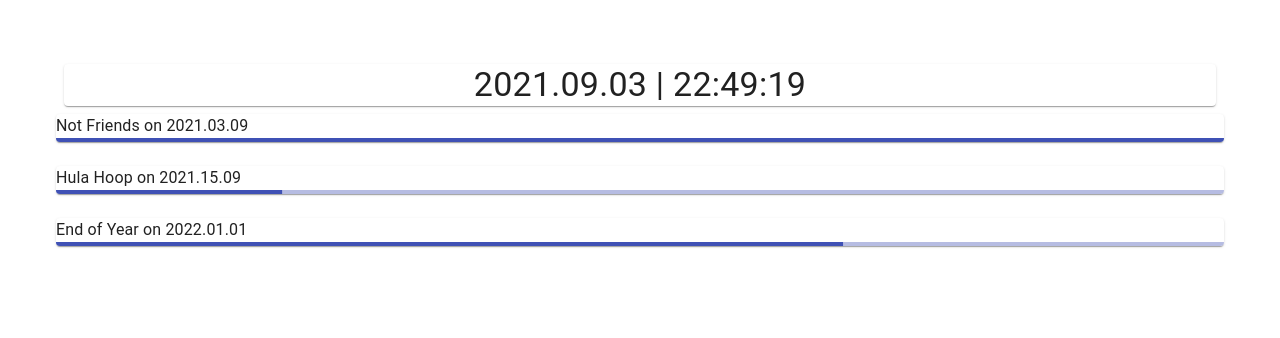
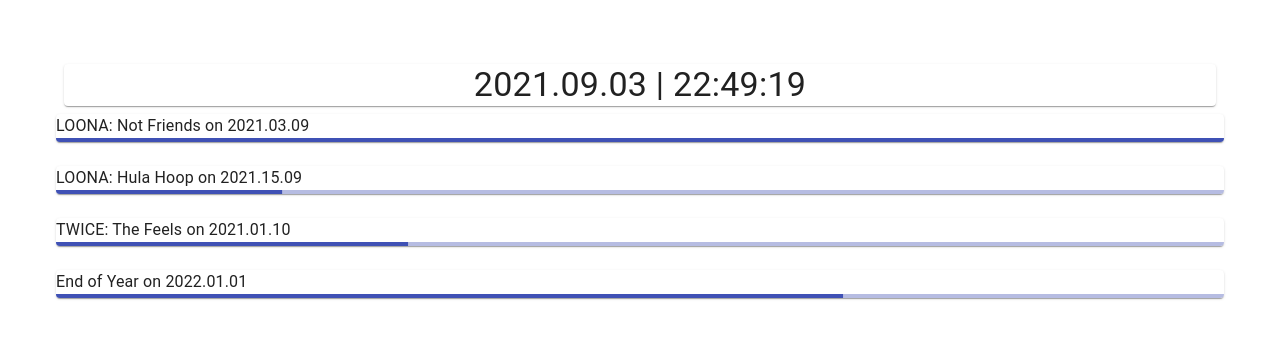
Before and after one commit to adcbotwastaken/countdown, a React (Create React App) app: page / in a window 1280 px wide. Shown: the top 338 px of the page. Built offline with nearby package versions, Linux system fonts and the light colour scheme.

Commit message:
updated data with another dateobj

```diff
--- a/src/data/countdownDates.js
+++ b/src/data/countdownDates.js
@@ -1,14 +1,20 @@
 const countdownDates = [
     {
-        "name": "Not Friends",
+        "name": "LOONA: Not Friends",
         "startDate": '01 Sep 2021 00:00:00 EST',
         "endDate": '2021-09-03T18:00:00.000+09:00'
     },
 
     {
-        "name": "Hula Hoop",
+        "name": "LOONA: Hula Hoop",
         "startDate": '01 Sep 2021 00:00:00 EST',
         "endDate": '2021-09-15T18:00:00.000+09:00'
+    },
+
+    {
+        "name": "TWICE: The Feels",
+        "startDate": '23 Aug 2021 00:00:00 EST',
+        "endDate": '2021-10-01T13:00:00.000+09:00'
     },
 
     {
@@ -16,6 +22,8 @@ const countdownDates = [
         "startDate": "2021-01-01T00:00:00",
         "endDate": "2022-01-01T00:00:00",
     }
+
+
 ]
 
 export default countdownDates;
```
